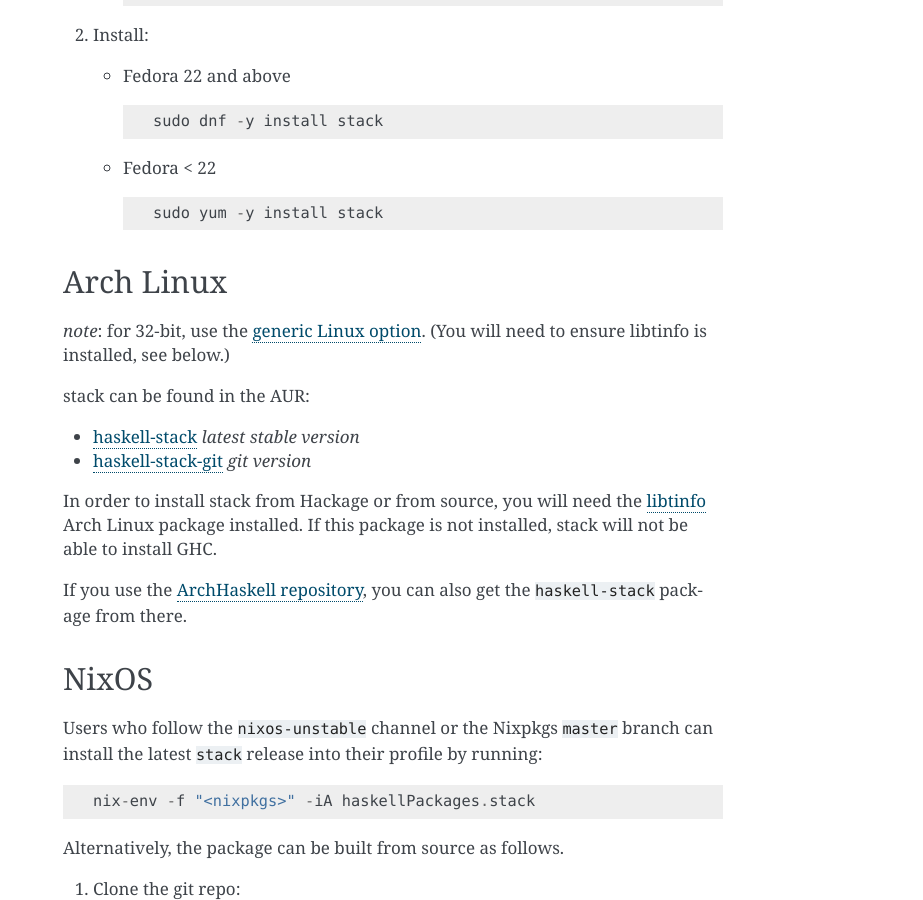
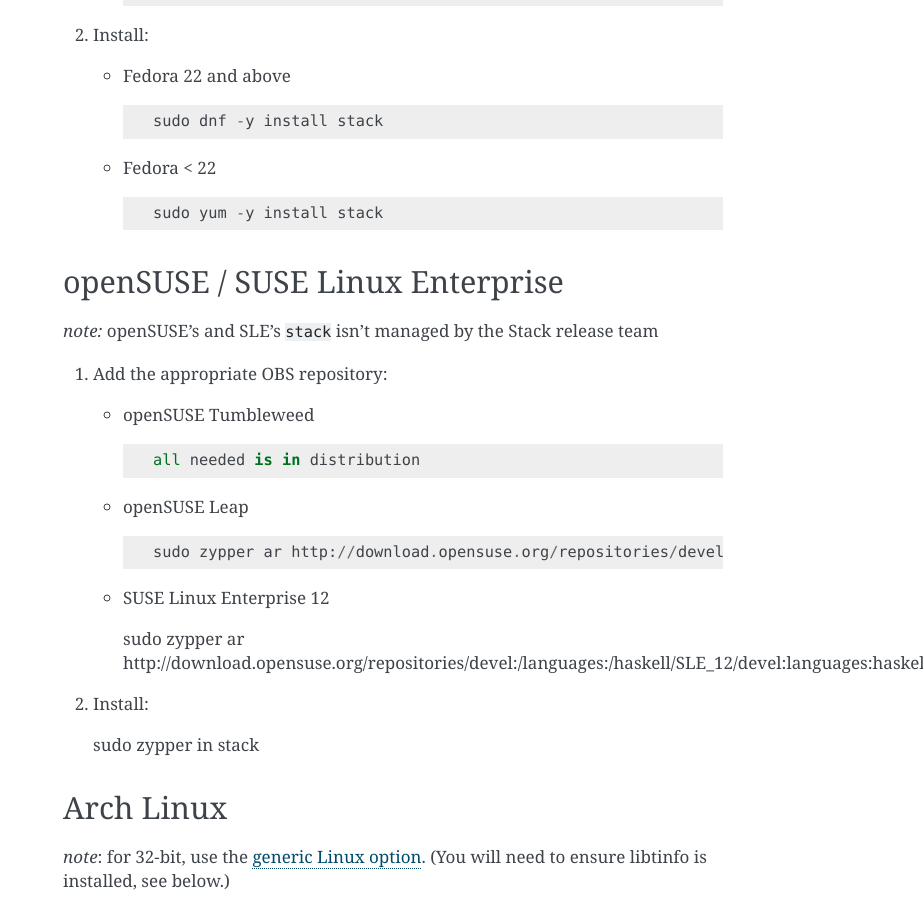
Before and after one commit to commercialhaskell/stack, a Sphinx documentation site: the page built from doc/install_and_upgrade.md, in a window 1280 px wide and 900 px high, scrolled down 4055 px. Shown: the whole window, without its empty margins (357-1280 px from the left). Built offline with Sphinx 7.4.7, drawn with Linux system fonts in a browser that asks for light colours; some of the changed text lies outside the part shown.

Commit message:
add install instructions for openSUSE Tumbleweed ,Leap and SLE12

```diff
--- a/doc/install_and_upgrade.md
+++ b/doc/install_and_upgrade.md
@@ -185,6 +185,28 @@
 
             sudo yum -y install stack
 
+## openSUSE / SUSE Linux Enterprise
+
+*note:* openSUSE's and SLE's `stack` isn't managed by the Stack release team
+
+ 1. Add the appropriate OBS repository:
+
+      * openSUSE Tumbleweed
+
+            all needed is in distribution
+
+      * openSUSE Leap
+
+            sudo zypper ar http://download.opensuse.org/repositories/devel:/languages:/haskell/openSUSE_Leap_42.1/devel:languages:haskell.repo
+
+       * SUSE Linux Enterprise 12
+
+            sudo zypper ar http://download.opensuse.org/repositories/devel:/languages:/haskell/SLE_12/devel:languages:haskell.repo
+
+ 2. Install:
+
+    sudo zypper in stack
+
 ## Arch Linux
 
 *note*: for 32-bit, use the [generic Linux option](#linux). (You will need to ensure libtinfo is installed, see below.)
```
Also changed, not shown: doc/README.md (+1 -0 lines).
